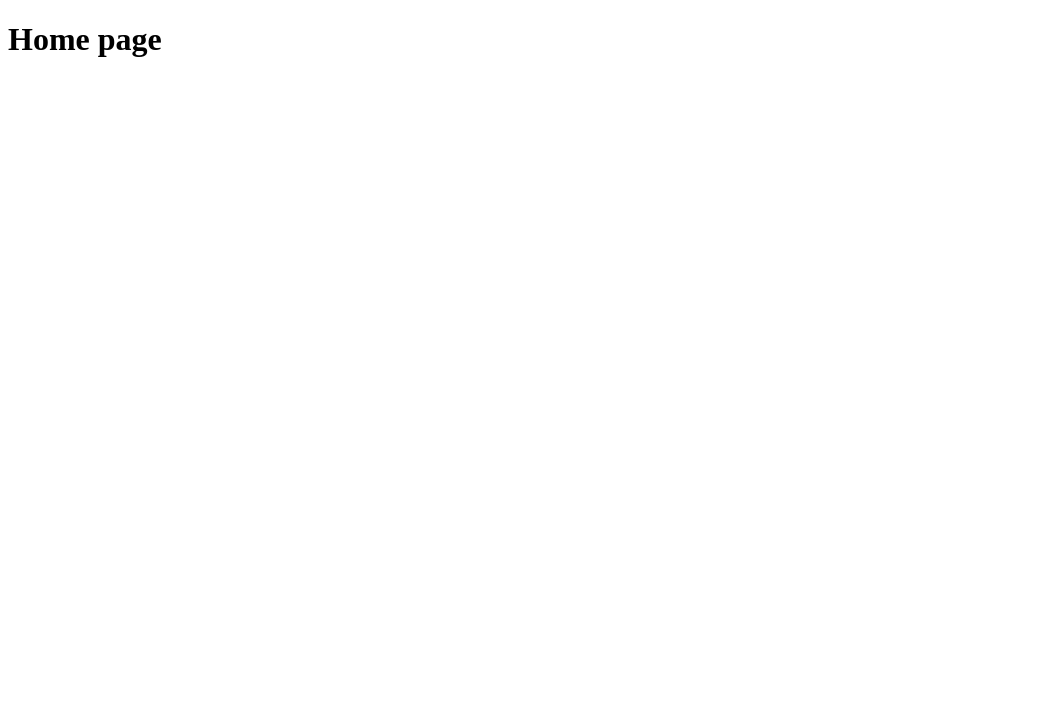
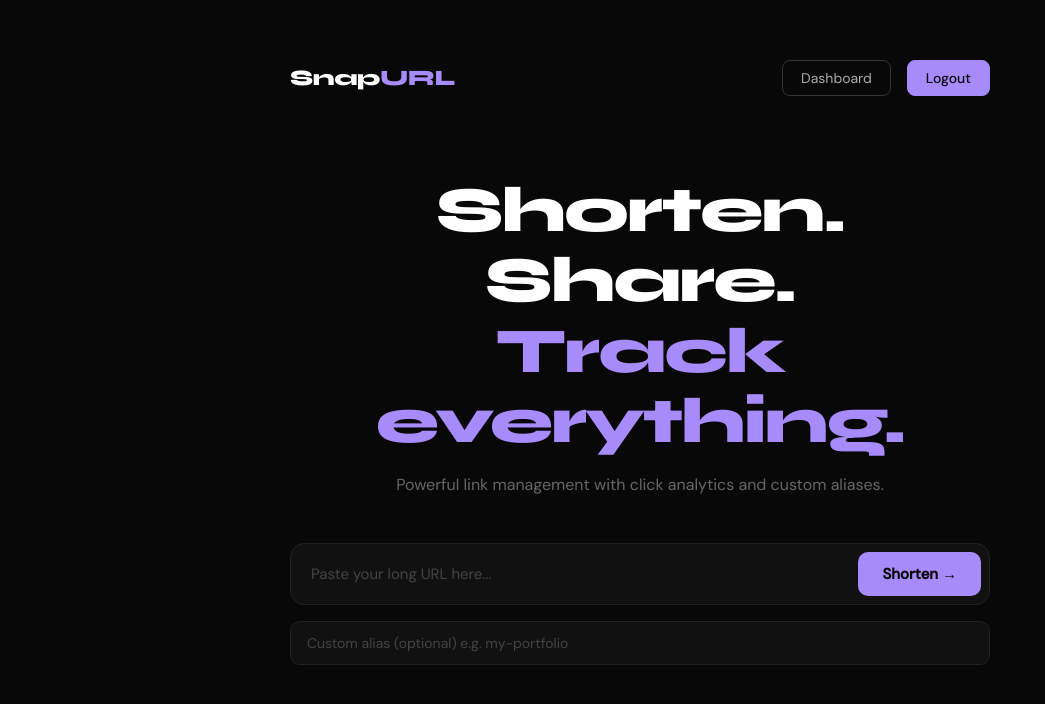
Before and after one commit to shravan7572/snapurl, a React (Vite) app in the folder client/: page / in a window 1280 px wide. Shown: the top 704 px of the page, without its empty margins (0-1045 px from the left). Built offline with nearby package versions, Linux system fonts and the light colour scheme.

Commit message:
feat: add home page with URL shortener, QR code, copy and share

```diff
--- /dev/null
+++ b/client/src/pages/Home.css
@@ -0,0 +1,177 @@
+@import url('https://fonts.googleapis.com/css2?family=Syne:wght@400;600;700;800&family=DM+Sans:wght@400;500&display=swap');
+
+* { margin: 0; padding: 0; box-sizing: border-box; }
+
+.home {
+    min-height: 100vh;
+    background: #080808;
+    color: #fff;
+    font-family: 'DM Sans', sans-serif;
+    display: flex;
+    flex-direction: column;
+    align-items: center;
+    padding: 60px 20px;
+}
+
+.home nav {
+    width: 100%;
+    max-width: 700px;
+    display: flex;
+    justify-content: space-between;
+    align-items: center;
+    margin-bottom: 80px;
+}
+
+.logo {
+    font-family: 'Syne', sans-serif;
+    font-size: 22px;
+    font-weight: 800;
+    letter-spacing: -0.5px;
+}
+
+.logo span { color: #a78bfa; }
+
+.nav-links { display: flex; gap: 16px; }
+
+.nav-links button {
+    background: none;
+    border: 1px solid #333;
+    color: #aaa;
+    padding: 8px 18px;
+    border-radius: 8px;
+    cursor: pointer;
+    font-size: 14px;
+    font-family: 'DM Sans', sans-serif;
+    transition: all 0.2s;
+}
+
+.nav-links button:hover { border-color: #a78bfa; color: #fff; }
+.nav-links .btn-primary { background: #a78bfa; border-color: #a78bfa; color: #080808; font-weight: 500; }
+.nav-links .btn-primary:hover { background: #c4b5fd; }
+
+.hero { text-align: center; max-width: 700px; width: 100%; }
+
+.hero h1 {
+    font-family: 'Syne', sans-serif;
+    font-size: clamp(36px, 6vw, 64px);
+    font-weight: 800;
+    line-height: 1.1;
+    letter-spacing: -2px;
+    margin-bottom: 16px;
+}
+
+.hero h1 span { color: #a78bfa; }
+
+.hero p {
+    color: #666;
+    font-size: 16px;
+    margin-bottom: 48px;
+}
+
+.input-wrapper {
+    display: flex;
+    gap: 12px;
+    background: #111;
+    border: 1px solid #222;
+    border-radius: 14px;
+    padding: 8px;
+    margin-bottom: 16px;
+}
+
+.input-wrapper input {
+    flex: 1;
+    background: none;
+    border: none;
+    outline: none;
+    color: #fff;
+    font-size: 15px;
+    padding: 10px 12px;
+    font-family: 'DM Sans', sans-serif;
+}
+
+.input-wrapper input::placeholder { color: #444; }
+
+.input-wrapper button {
+    background: #a78bfa;
+    color: #080808;
+    border: none;
+    padding: 12px 24px;
+    border-radius: 10px;
+    font-weight: 600;
+    font-size: 15px;
+    cursor: pointer;
+    font-family: 'DM Sans', sans-serif;
+    transition: background 0.2s;
+    white-space: nowrap;
+}
+
+.input-wrapper button:hover { background: #c4b5fd; }
+
+.alias-input {
+    width: 100%;
+    background: #111;
+    border: 1px solid #222;
+    border-radius: 10px;
+    padding: 12px 16px;
+    color: #fff;
+    font-size: 14px;
+    outline: none;
+    font-family: 'DM Sans', sans-serif;
+    margin-bottom: 32px;
+}
+
+.alias-input::placeholder { color: #444; }
+
+.error { color: #f87171; font-size: 14px; margin-bottom: 16px; }
+
+.result-card {
+    background: #111;
+    border: 1px solid #222;
+    border-radius: 16px;
+    padding: 28px;
+    margin-top: 32px;
+    text-align: left;
+}
+
+.result-card h3 {
+    font-family: 'Syne', sans-serif;
+    font-size: 13px;
+    color: #666;
+    margin-bottom: 8px;
+    letter-spacing: 1px;
+    text-transform: uppercase;
+}
+
+.short-url {
+    font-size: 22px;
+    font-weight: 500;
+    color: #a78bfa;
+    word-break: break-all;
+    margin-bottom: 20px;
+}
+
+.result-actions { display: flex; gap: 10px; margin-bottom: 24px; }
+
+.result-actions button {
+    flex: 1;
+    padding: 10px;
+    border-radius: 8px;
+    border: 1px solid #333;
+    background: none;
+    color: #aaa;
+    font-size: 14px;
+    cursor: pointer;
+    font-family: 'DM Sans', sans-serif;
+    transition: all 0.2s;
+}
+
+.result-actions button:hover { border-color: #a78bfa; color: #fff; }
+
+.qr-section { text-align: center; border-top: 1px solid #1a1a1a; padding-top: 20px; }
+
+.qr-section img {
+    width: 140px;
+    height: 140px;
+    border-radius: 8px;
+    margin-bottom: 12px;
+}
--- a/client/src/pages/home.jsx
+++ b/client/src/pages/home.jsx
@@ -1,6 +1,126 @@
-function Home(){
-    return<div>
-             <h1>Home page</h1>
-     </div>
+import { useState } from "react"
+import { useNavigate } from "react-router-dom"
+import axios from "axios"
+import "./Home.css"
+
+
+//clear all the bugs
+function Home() {
+    const [url,       setUrl]       = useState("")
+    const [alias,     setAlias]     = useState("")
+    const [result,    setResult]    = useState(null)
+    const [error,     setError]     = useState("")
+    const [copied,    setCopied]    = useState(false)
+
+    const navigate = useNavigate()
+
+    async function handleShorten() {
+        if(!url) return setError("Please enter a URL!")
+        setError("")
+        try {
+            const response = await axios.post(
+                "http://localhost:5001/api/shorten",
+                { originalurl: url, aliasurl: alias },
+                { headers: { token: localStorage.getItem("token") } }
+            )
+            setResult(response.data)
+        } catch(e) {
+            setError(e.response?.data?.message || "Something went wrong!")
+        }
+    }
+
+    function handleCopy() {
+        navigator.clipboard.writeText(result.shorturl)
+        setCopied(true)
+        setTimeout(() => setCopied(false), 2000)
+    }
+
+    function handleShare() {
+        if(navigator.share) {
+            navigator.share({ url: result.shorturl, title: "Check this link!" })
+        } else {
+            handleCopy()
+        }
+    }
+
+    return (
+        <div className="home">
+            <nav>
+                <div className="logo">Snap<span>URL</span></div>
+                <div className="nav-links">
+                    <button onClick={() => navigate("/dashboard")}>Dashboard</button>
+                    <button className="btn-primary" onClick={() => {
+                        localStorage.removeItem("token")
+                        navigate("/signin")
+                    }}>Logout</button>
+                </div>
+            </nav>
+
+            <div className="hero">
+                <h1>Shorten. Share.<br /><span>Track everything.</span></h1>
+                <p>Powerful link management with click analytics and custom aliases.</p>
+
+                {error && <p className="error">{error}</p>}
+
+                <div className="input-wrapper">
+                    <input
+                        type="text"
+                        placeholder="Paste your long URL here..."
+                        value={url}
+                        onChange={(e) => setUrl(e.target.value)}
+                    />
+                    <button onClick={handleShorten}>Shorten →</button>
+                </div>
+
+                <input
+                    className="alias-input"
+                    type="text"
+                    placeholder="Custom alias (optional) e.g. my-portfolio"
+                    value={alias}
+                    onChange={(e) => setAlias(e.target.value)}
+                />
+
+                {result && (
+                    <div className="result-card">
+                        <h3>Your Short URL</h3>
+                        <p className="short-url">{result.shorturl}</p>
+
+                        <div className="result-actions">
+                            <button onClick={handleCopy}>
+                                {copied ? "✓ Copied!" : "Copy Link"}
+                            </button>
+                            <button onClick={handleShare}>Share</button>
+                            <button onClick={() => navigate("/dashboard")}>
+                                View All Links
+                            </button>
+                        </div>
+
+
+                        {result.qrCode && (
+                            <div className="qr-section">
+                                <h3>QR Code</h3>
+                                <img src={result.qrCode} alt="QR Code" />
+                                <br />
+                                <a href={result.qrCode} download="snapurl-qr.png">
+                                    <button style={{
+                                        background: "none",
+                                        border: "1px solid #333",
+                                        color: "#aaa",
+                                        padding: "8px 20px",
+                                        borderRadius: "8px",
+                                        cursor: "pointer",
+                                        fontSize: "14px"
+                                    }}>
+                                        Download QR
+                                    </button>
+                                </a>
+                            </div>
+                        )}
+                    </div>
+                )}
+            </div>
+        </div>
+    )
 }
+
 export default Home
```
